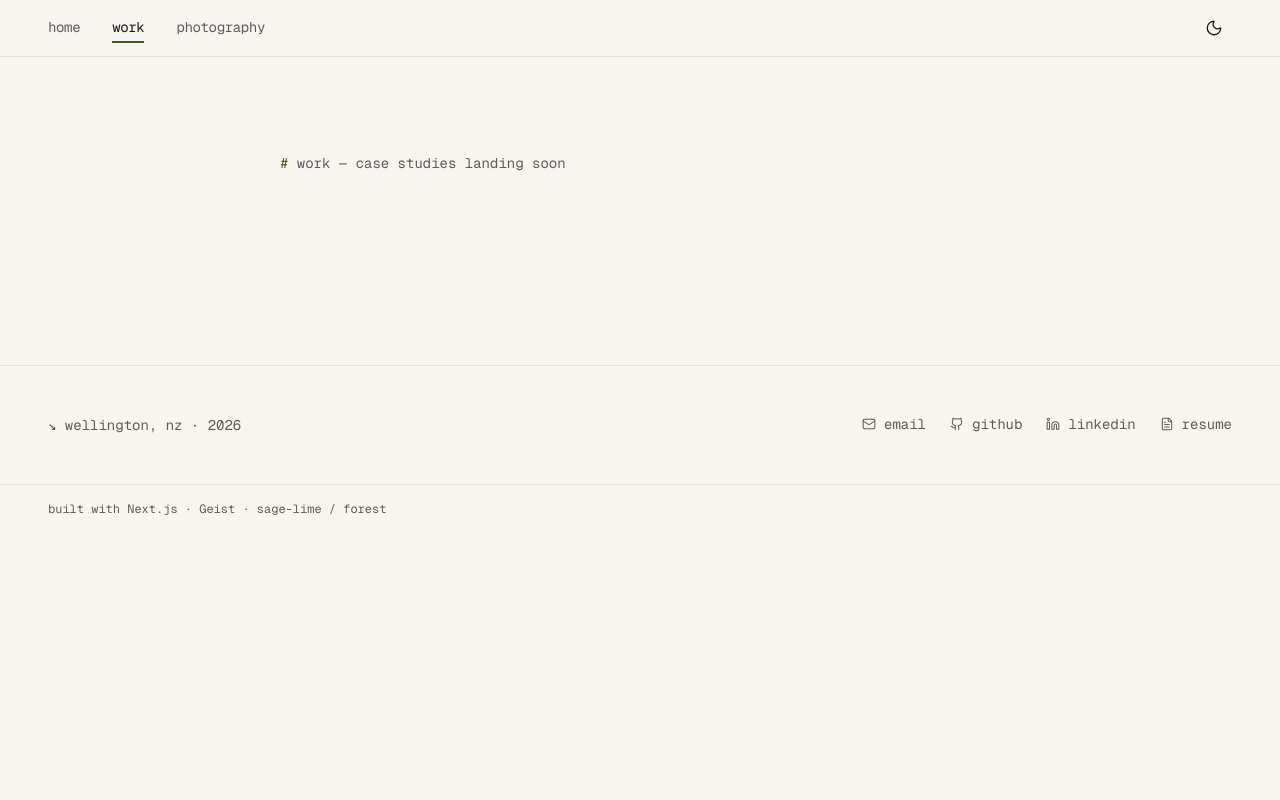
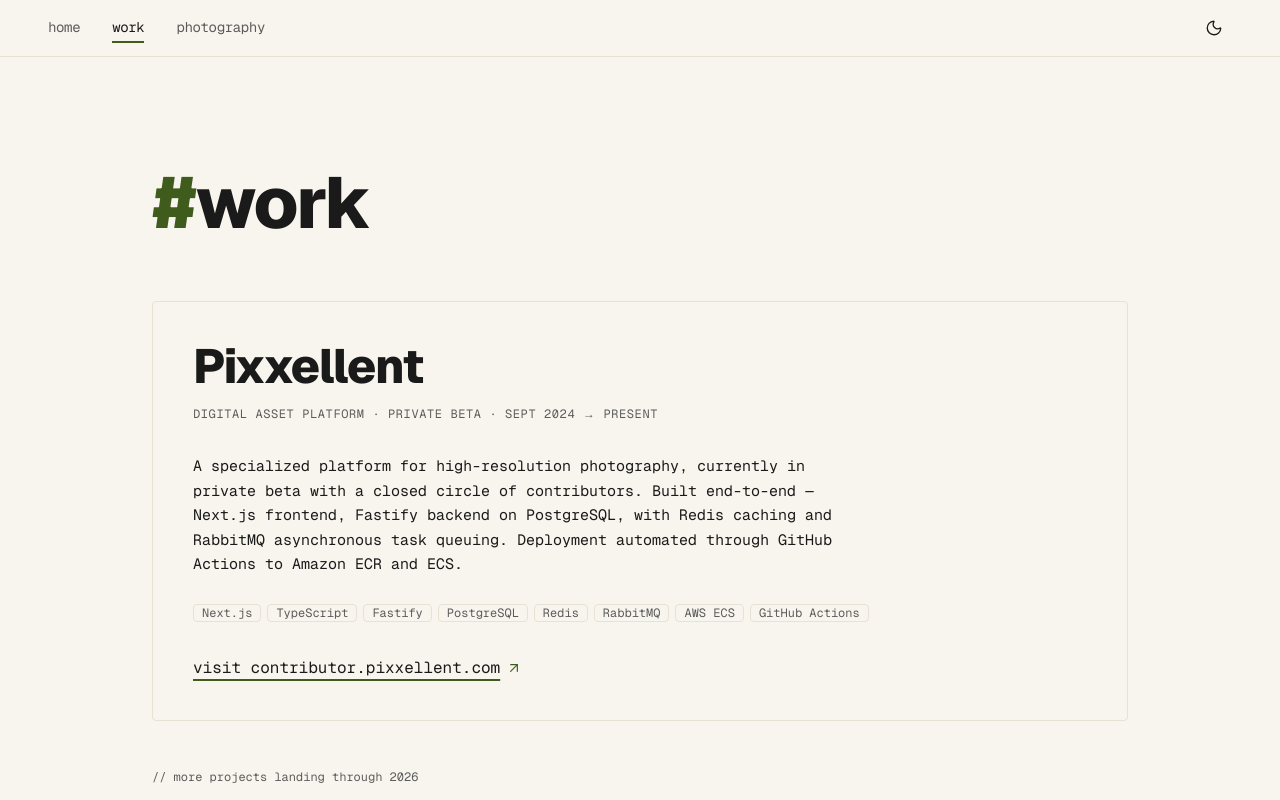
Before and after one commit to Arshanwer/portfolio, a Next.js app: page /work in a window 1280 px wide. Shown: the top 800 px of the page. Built offline with nearby package versions, Linux system fonts and the light colour scheme.

Commit message:
feat: work index — pixxellent featured card with whole-card external link

```diff
--- a/src/app/work/page.tsx
+++ b/src/app/work/page.tsx
@@ -1,15 +1,92 @@
+import { ArrowUpRight } from "lucide-react";
+import Chip from "@/components/Chip";
+import Icon from "@/components/Icon";
+
 export const metadata = {
 	title: "Work — Arshad Anwer",
-	description: "Case studies and projects.",
+	description: "Selected projects and case studies.",
 };
+
+const PIXXELLENT_STACK = [
+	"Next.js",
+	"TypeScript",
+	"Fastify",
+	"PostgreSQL",
+	"Redis",
+	"RabbitMQ",
+	"AWS ECS",
+	"GitHub Actions",
+];
 
 export default function WorkIndex() {
 	return (
-		<div className="mx-auto max-w-3xl px-6 py-24">
-			<p className="text-sm text-muted">
-				<span className="text-accent">#</span> work — case studies
-				landing soon
+		<section
+			id="work"
+			aria-labelledby="work-heading"
+			className="mx-auto max-w-5xl px-6 py-20 sm:py-24 lg:py-28"
+		>
+			<h1
+				id="work-heading"
+				className="font-sans text-display-section font-extrabold leading-[0.95] tracking-tight text-foreground"
+			>
+				<span aria-hidden="true" className="text-accent">
+					#
+				</span>
+				work
+			</h1>
+
+			<ul className="mt-12 sm:mt-16">
+				<li>
+					<a
+						href="https://contributor.pixxellent.com"
+						target="_blank"
+						rel="noopener noreferrer"
+						aria-label="Visit Pixxellent — digital asset platform (opens in new tab)"
+						className="group block rounded-sm border border-border p-6 transition-colors duration-200 hover:border-accent focus-visible:border-accent focus-visible:outline-2 focus-visible:outline-offset-4 focus-visible:outline-accent motion-reduce:transition-none sm:p-10"
+					>
+						<h2 className="font-sans text-3xl font-extrabold leading-none tracking-tight text-foreground sm:text-4xl lg:text-5xl">
+							Pixxellent
+						</h2>
+						<p className="mt-3 text-xs uppercase tracking-wider text-muted sm:mt-4">
+							digital asset platform &middot; private beta &middot; sept
+							2024 &rarr; present
+						</p>
+
+						<p className="mt-8 max-w-2xl text-base leading-relaxed text-foreground sm:text-[15px]">
+							A specialized platform for high-resolution photography,
+							currently in private beta with a closed circle of
+							contributors. Built end-to-end &mdash; Next.js frontend,
+							Fastify backend on PostgreSQL, with Redis caching and
+							RabbitMQ asynchronous task queuing. Deployment automated
+							through GitHub Actions to Amazon ECR and ECS.
+						</p>
+
+						<ul className="mt-6 flex flex-wrap gap-1.5">
+							{PIXXELLENT_STACK.map((t) => (
+								<li key={t}>
+									<Chip>{t}</Chip>
+								</li>
+							))}
+						</ul>
+
+						<p className="mt-8 inline-flex items-center gap-1.5 font-mono text-sm text-foreground transition-colors duration-200 group-hover:text-accent group-focus-visible:text-accent motion-reduce:transition-none sm:text-base">
+							<span className="underline decoration-accent decoration-2 underline-offset-[6px]">
+								visit contributor.pixxellent.com
+							</span>
+							<Icon
+								icon={ArrowUpRight}
+								size={16}
+								className="text-accent"
+								aria-hidden="true"
+							/>
+						</p>
+					</a>
+				</li>
+			</ul>
+
+			<p className="mt-10 font-mono text-xs text-muted sm:mt-12">
+				{"// more projects landing through 2026"}
 			</p>
-		</div>
+		</section>
 	);
 }
```
